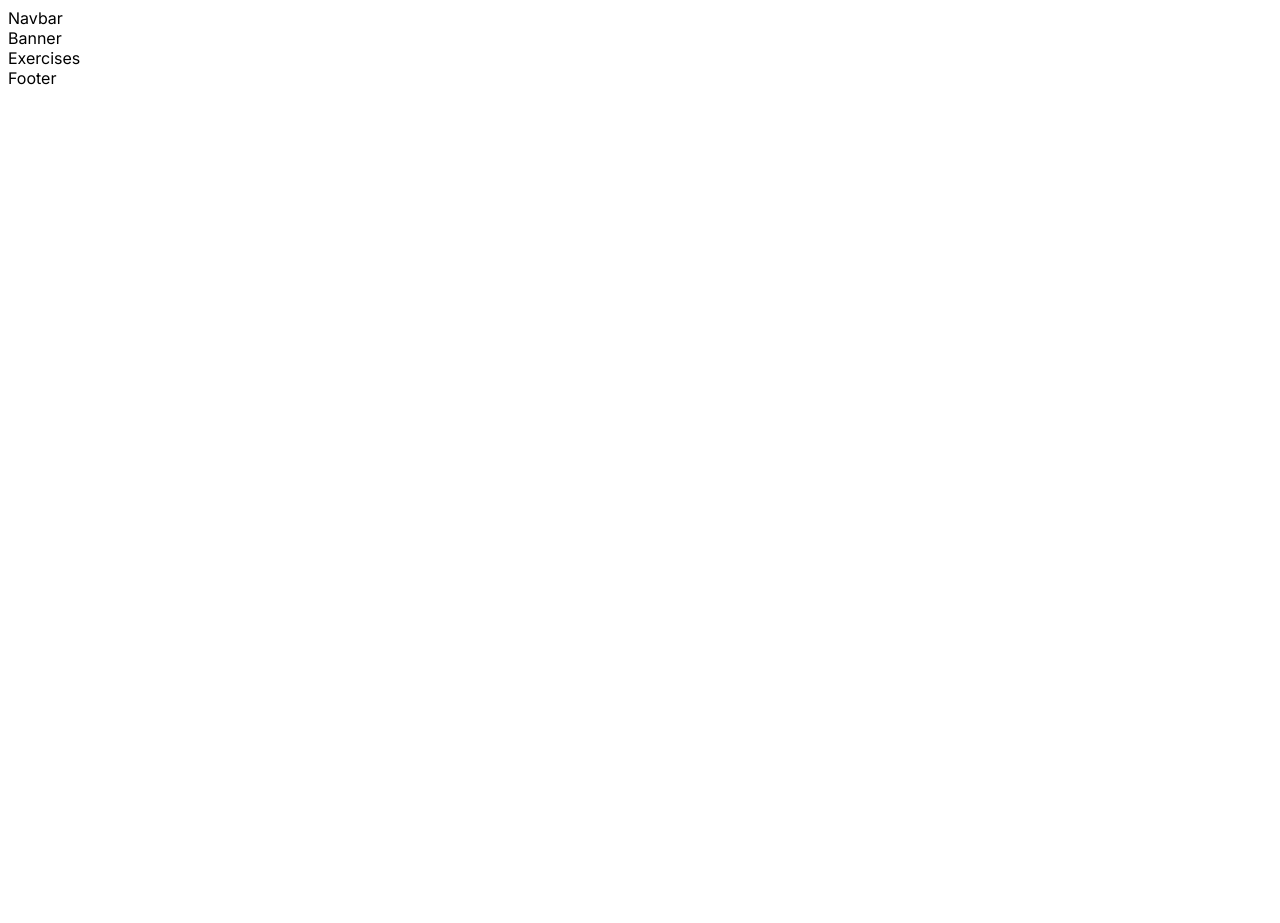
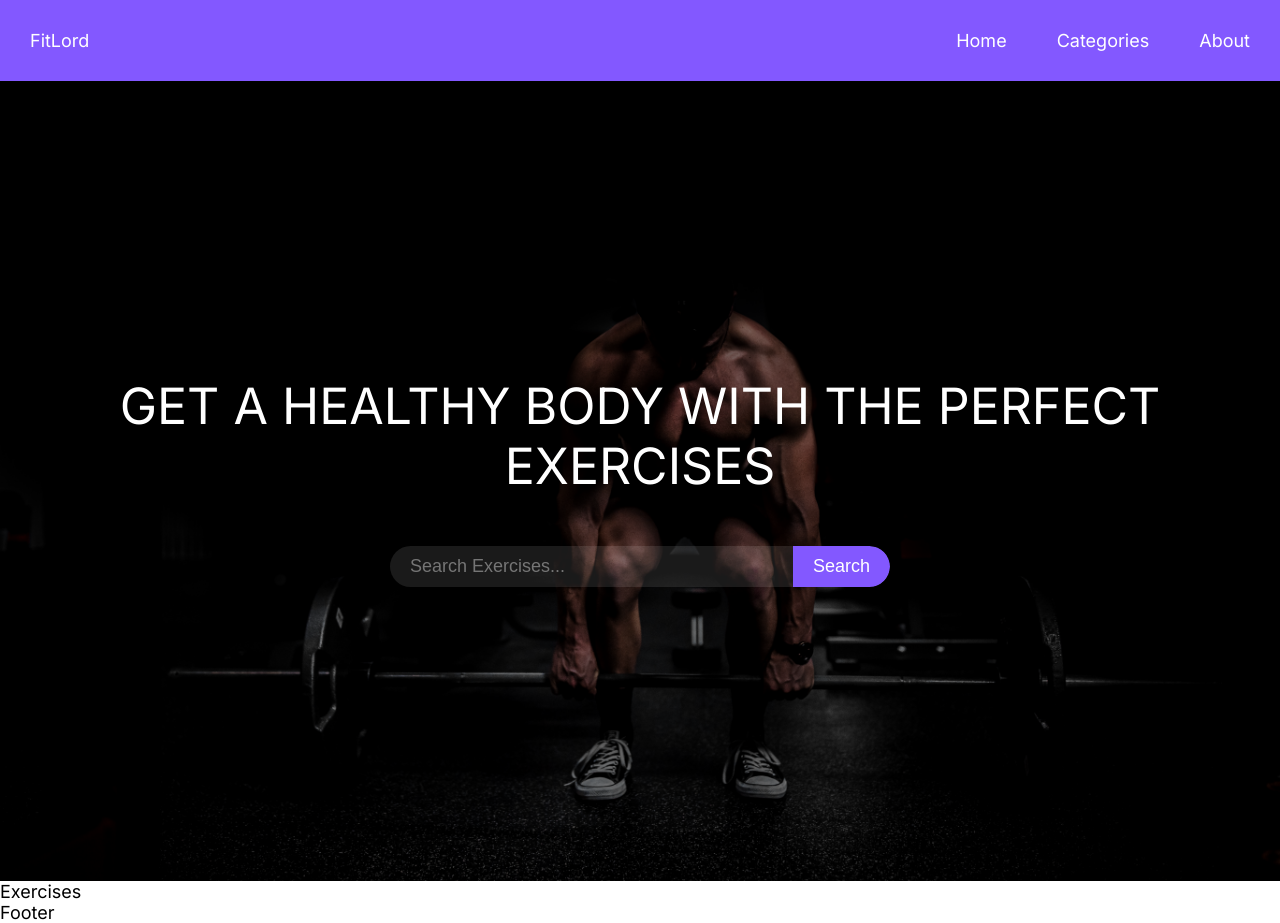
Before and after one commit to ezeigboemmanuel/FitnessApp, a Next.js app: page / in a window 1280 px wide. Before the commit the page ends 800 px from the top, so only its background shows below. Built offline with nearby package versions, Linux system fonts and the light colour scheme.

Commit message:
finished the navbar component and the banner

```diff
--- a/src/app/components/Banner.tsx
+++ b/src/app/components/Banner.tsx
@@ -1,8 +1,18 @@
 import React from 'react'
-
+import bannerImage from "../assets/image/fitnessimg.jpg"
+import Image from 'next/image'
 const Banner = () => {
   return (
-    <div>Banner</div>
+    <div className="banner">
+        <Image src={bannerImage} alt="banner-img" fill className="banner-img" />
+        <div>
+            <p  className="banner-text">GET A HEALTHY BODY WITH THE PERFECT EXERCISES</p>
+        </div>
+        <div className="banner-search">
+            <input type="text" className="banner-input" placeholder='Search Exercises...' />
+            <button className="banner-btn">Search</button>
+        </div>
+    </div>
   )
 }
 
--- a/src/app/components/Navbar.tsx
+++ b/src/app/components/Navbar.tsx
@@ -1,8 +1,17 @@
 import React from 'react'
+import  '../styles.css'
+import Link from 'next/link'
 
 const Navbar = () => {
   return (
-    <div>Navbar</div>
+    <div className="navbar-wrapper">
+        <div className="logo"><Link href="/" className="nav-link">FitLord</Link></div>
+        <div className="nav-links">
+            <Link href="/" className="nav-link">Home</Link>
+            <Link href="/categories" className="nav-link">Categories</Link>
+            <Link href="/about" className="nav-link">About</Link>
+        </div>
+    </div>
   )
 }
 
--- a/src/app/layout.tsx
+++ b/src/app/layout.tsx
@@ -1,4 +1,4 @@
-
+import  './styles.css'
 import type { Metadata } from 'next'
 import { Inter } from 'next/font/google'
 
--- a/src/app/styles.css
+++ b/src/app/styles.css
@@ -0,0 +1,80 @@
+*{
+    margin: 0;
+    padding: 0;
+    box-sizing: border-box;
+    font-size: 18px;
+}
+/* =========== Navbar Style =============== */
+.navbar-wrapper{
+    background-color: #8358FF;
+    color: #FFFFFF;
+    display: flex;
+    justify-content: space-between;
+    padding: 30px;
+}
+.nav-link{
+    color: #FFFFFF;
+    text-decoration: none;
+}
+.nav-links{
+    display: flex;
+    gap: 50px;
+}
+
+
+/* ============ Banner Styles ============== */
+
+.banner{
+    position: relative;
+    width: 100%;
+    height: 100vh;
+    background: rgba(0, 0, 0, 0.5);
+    display: flex;
+    flex-direction: column;
+    justify-content: center;
+    align-items: center;
+    gap: 50px;
+    color: white;
+    text-align: center;
+    overflow: hidden;
+}
+.banner-img{
+    width: 100%;
+    height: 100%;
+    object-fit: cover;
+    position: absolute;
+    top: 0;
+    left: 0;
+    z-index: -1;
+}
+.banner-text{
+    font-size: 50px;
+}
+.banner-search{
+    width: 500px;
+    margin: 0 auto;
+    background-color: rgba(255, 255, 255, 0.1); /* Semi-transparent white background */
+    border-radius: 25px;
+    display: flex;
+    align-items: center;
+    overflow: hidden;
+}
+.banner-input{
+    flex: 1;
+    padding: 10px 10px 10px 20px;
+    border: none;
+    background: transparent;
+    color: white;
+    outline: none;
+}
+.banner-btn{
+    background-color: #8358FF; /* Button color */
+    color: white;
+    border: none;
+    border-radius: 0 25px 25px 0;
+    padding: 10px 20px;
+    cursor: pointer;
+}
+button:hover {
+    background-color: #0056b3;
+}
```
Also changed, not shown: src/app/assets/image/fitnessimg.jpg (added).
